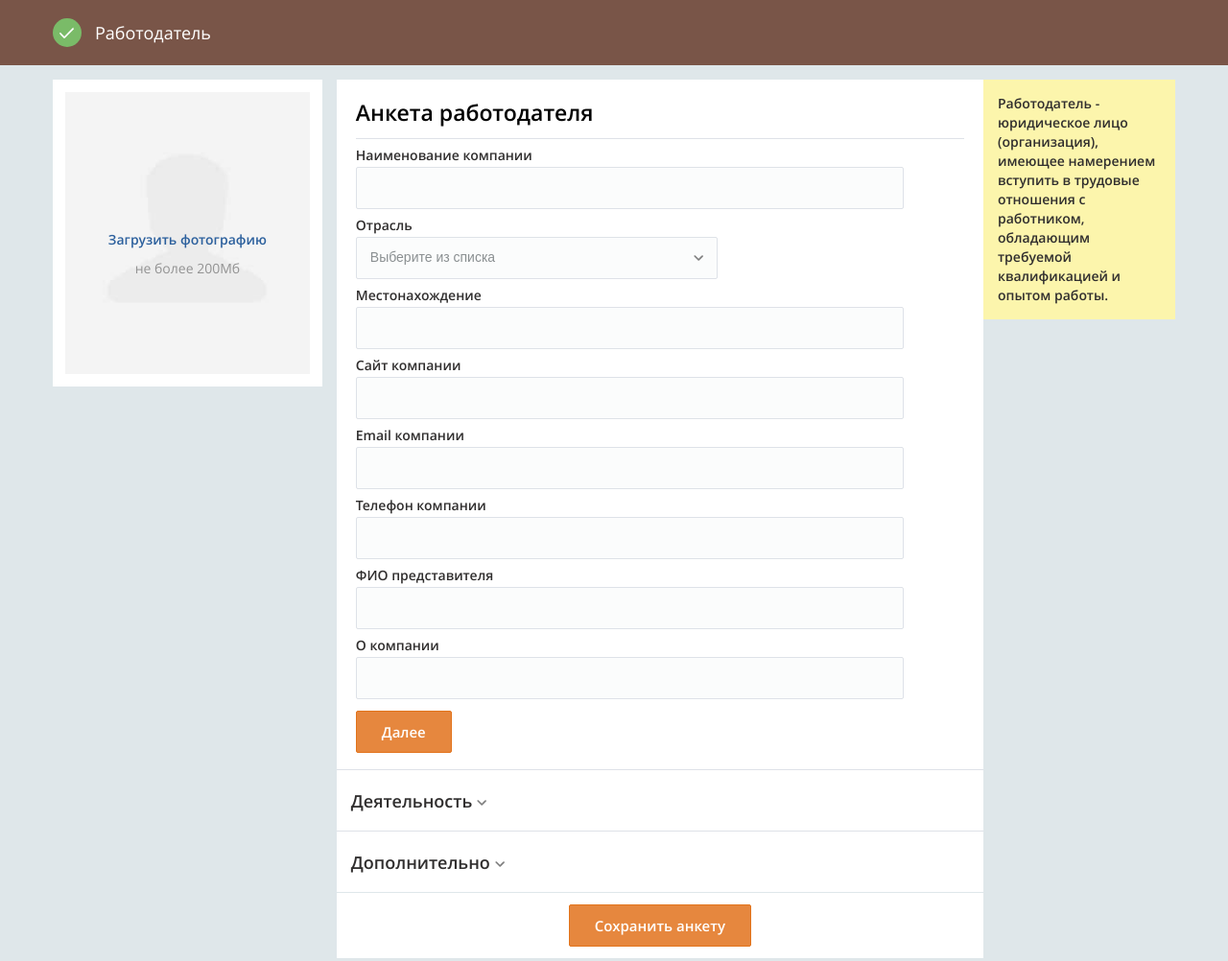
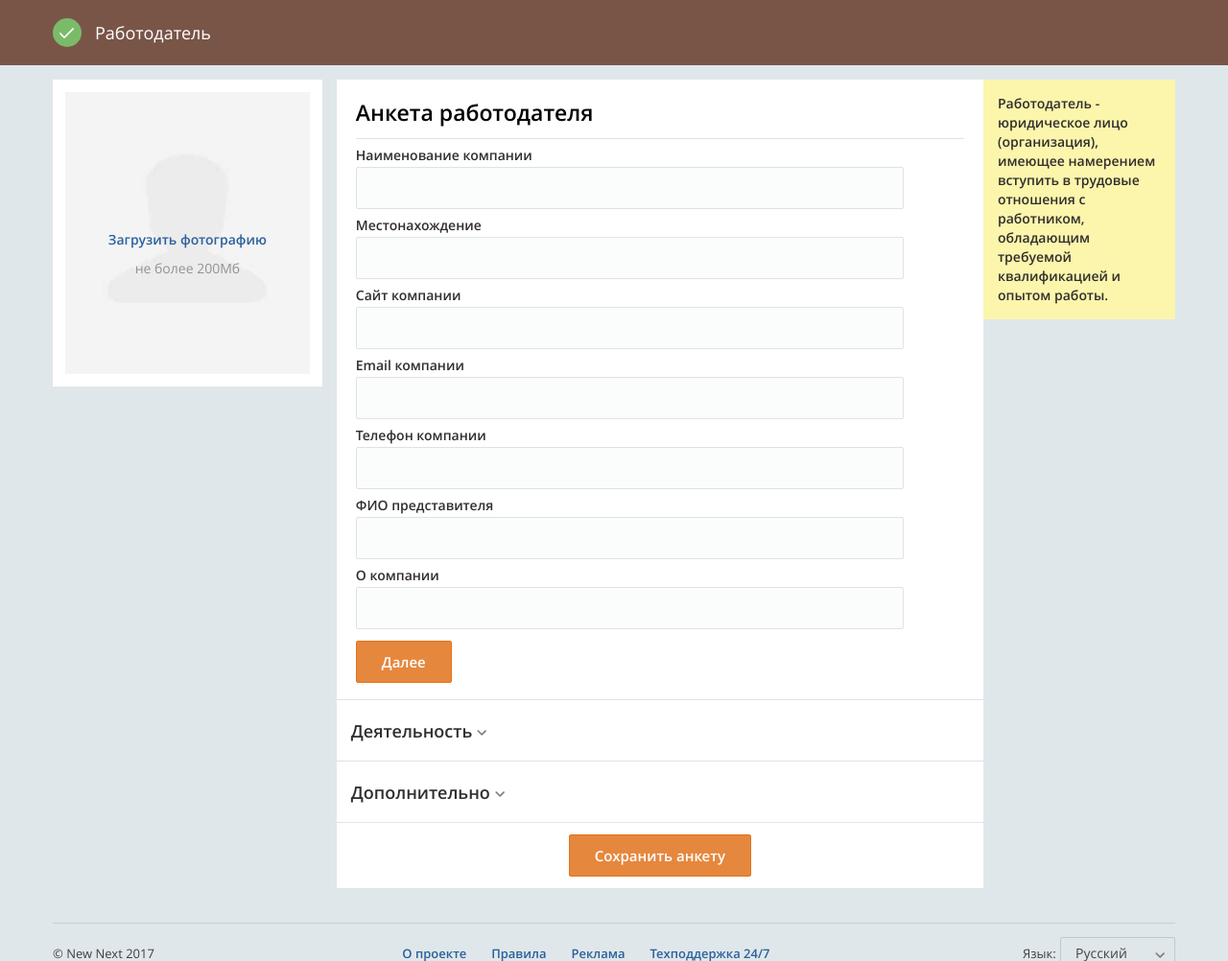
Before and after one commit to DmitrySultanov/depo.newnext, a PHP site: page /3_3_anketa_employer.php in a window 1280 px wide. Shown: the part 70-1072 px from the top of the page at 96% size. Run offline with PHP 8.4, Linux system fonts and the light colour scheme; some libraries are stand-ins or nearby versions.

Commit message:
edit anketa employer

```diff
--- a/3_3_anketa_employer.php
+++ b/3_3_anketa_employer.php
@@ -97,22 +97,6 @@
 												<div class="element">
 													<p>Наименование компании</p>
 													<input type="text" class="required" name="surname" data-msg-required="Заполните поле" />
-												</div>
-												<div class="element selectReq">
-													<div class="row clearfix">
-														<div class="col-9">
-															<p>Отрасль</p>
-															<div class="select">
-																<select name="sdsd4" multiple="multiple" class="select-req select-participant required" data-msg-required="Заполните поле">
-																	<option></option>
-																	<option>Машиностроение</option>
-																	<option>Деревообработка</option>
-																	<option>Торговля</option>
-																	<option>Сельское хозяйство</option>
-																</select>
-															</div>
-														</div>
-													</div>
 												</div>
 												<div class="element">
 													<p>Местонахождение</p>
```
